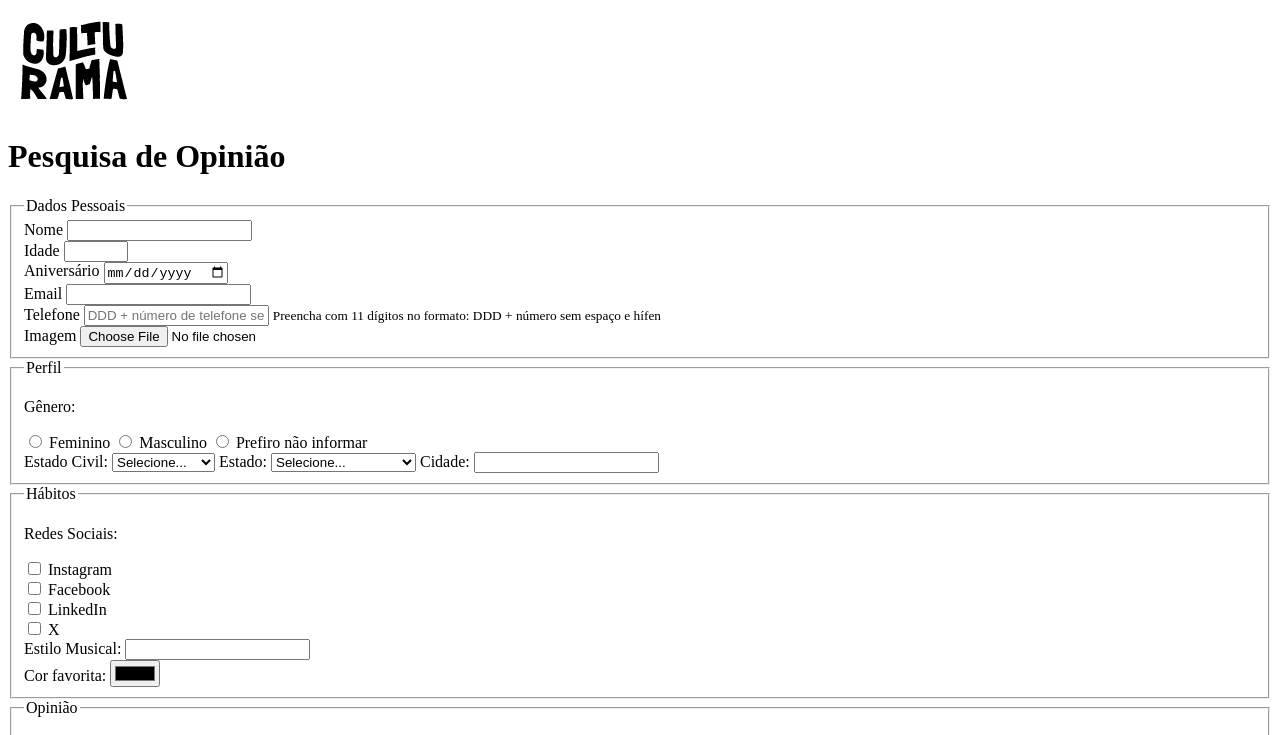
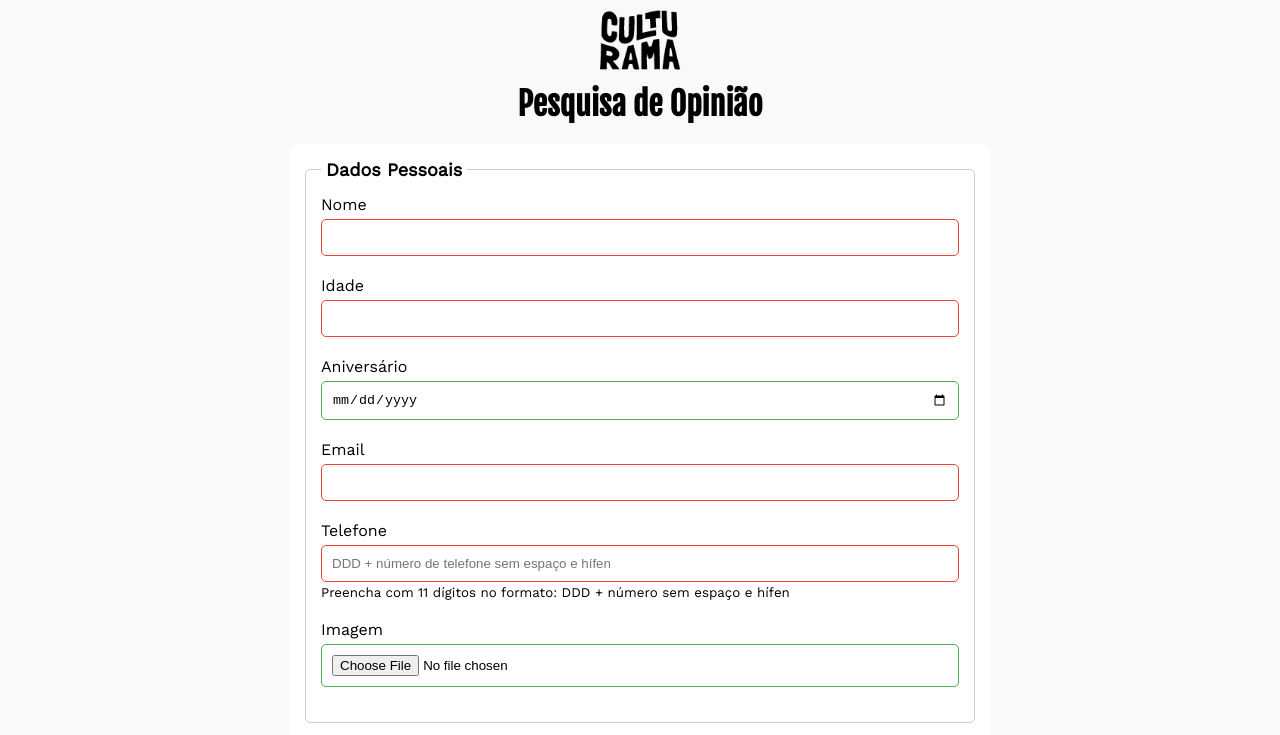
Before and after one commit to Msousan/pesquisa_culturama, a plain HTML site: page index.html in a window 1280 px wide. Shown: the top 735 px of the page. Drawn offline with nearby package versions, Linux system fonts and the light colour scheme; the site is published under a folder, as on GitHub Pages, so addresses that start at the root find nothing.

Commit message:
Corrige caminhos relativos para GitHub Pages

```diff
--- a/index.html
+++ b/index.html
@@ -3,8 +3,8 @@
 <head>
     <meta charset="UTF-8">
     <meta name="viewport" content="width=device-width, initial-scale=1.0">
-    <link rel="icon" href="/culturama-favico.png">
-    <link rel="stylesheet" href="/css/style.css">
+    <link rel="icon" href="./culturama-favico.png">
+    <link rel="stylesheet" href="./css/style.css">
     <link rel="preconnect" href="https://fonts.googleapis.com">
     <link rel="preconnect" href="https://fonts.gstatic.com" crossorigin>
     <link href="https://fonts.googleapis.com/css2?family=Fjalla+One&family=Work+Sans&display=swap" rel="stylesheet">
@@ -14,7 +14,7 @@
 <body>
     <main>
           <header>
-        <img src="img/logo-culturama.png" alt="Logo Culturama">
+        <img src="./img/logo-culturama.png" alt="Logo Culturama">
         <h1>Pesquisa de Opinião</h1>
     </header>
     <section>
```
